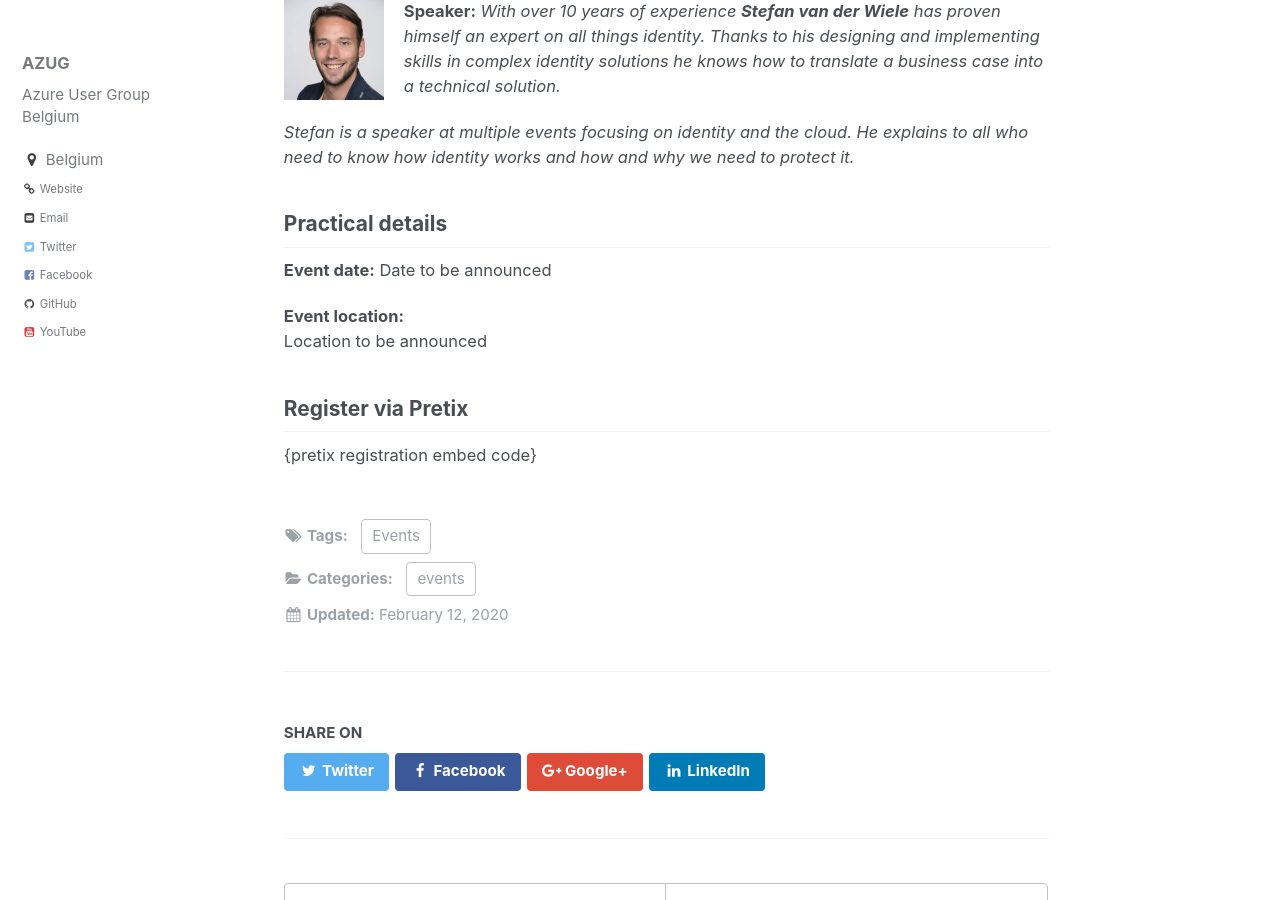
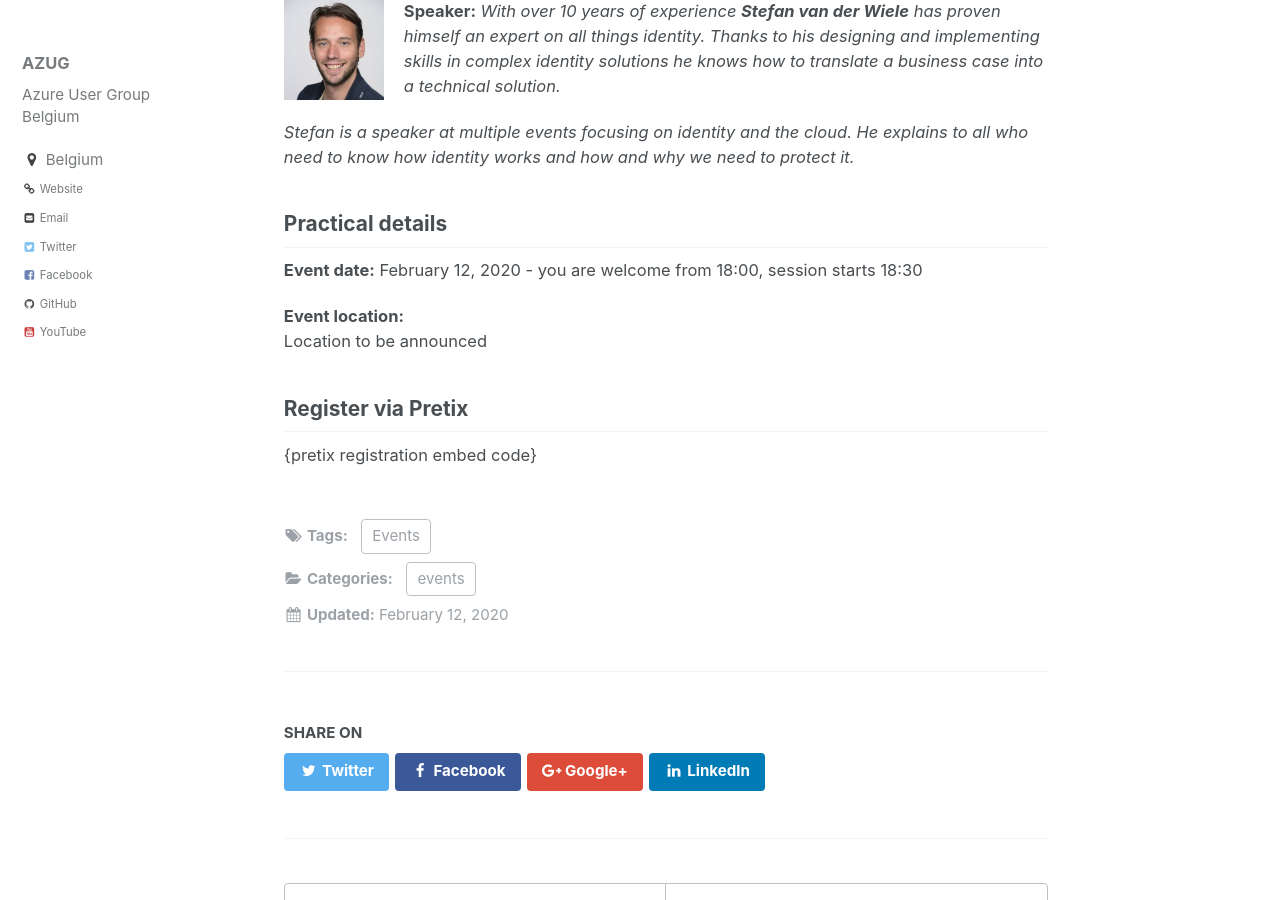
Before and after one commit to AzugBe/azugbe.github.io, a Jekyll site: the page built from _posts/events/2020-02-12---log-analytics-world-without-passwords-and-app-autoscaling.md, in a window 1280 px wide and 900 px high, scrolled down 1566 px. Built offline with Jekyll 4.4.1, drawn with Linux system fonts in a browser that asks for light colours; comment, search, counter and statistics services are not loaded.

Commit message:
List event date

```diff
--- a/_posts/events/2020-02-12---log-analytics-world-without-passwords-and-app-autoscaling.md
+++ b/_posts/events/2020-02-12---log-analytics-world-without-passwords-and-app-autoscaling.md
@@ -49,7 +49,7 @@ Come learn how you can incorporate password-less authentication into your MFA st
 
 ## Practical details
 
-**Event date:** Date to be announced
+**Event date:** February 12, 2020 - you are welcome from 18:00, session starts 18:30
 
 **Event location:**<br />
 Location to be announced
```
